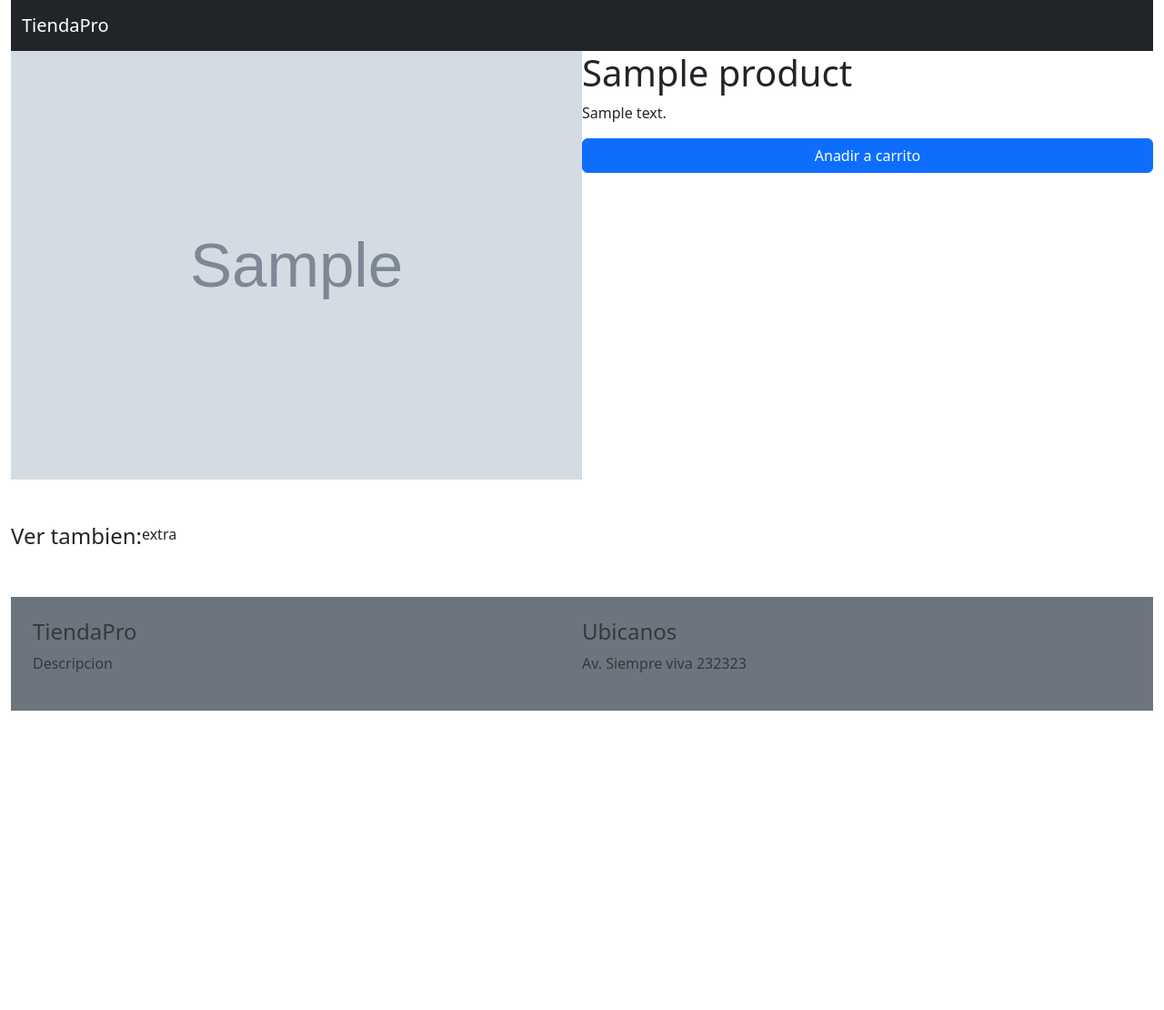
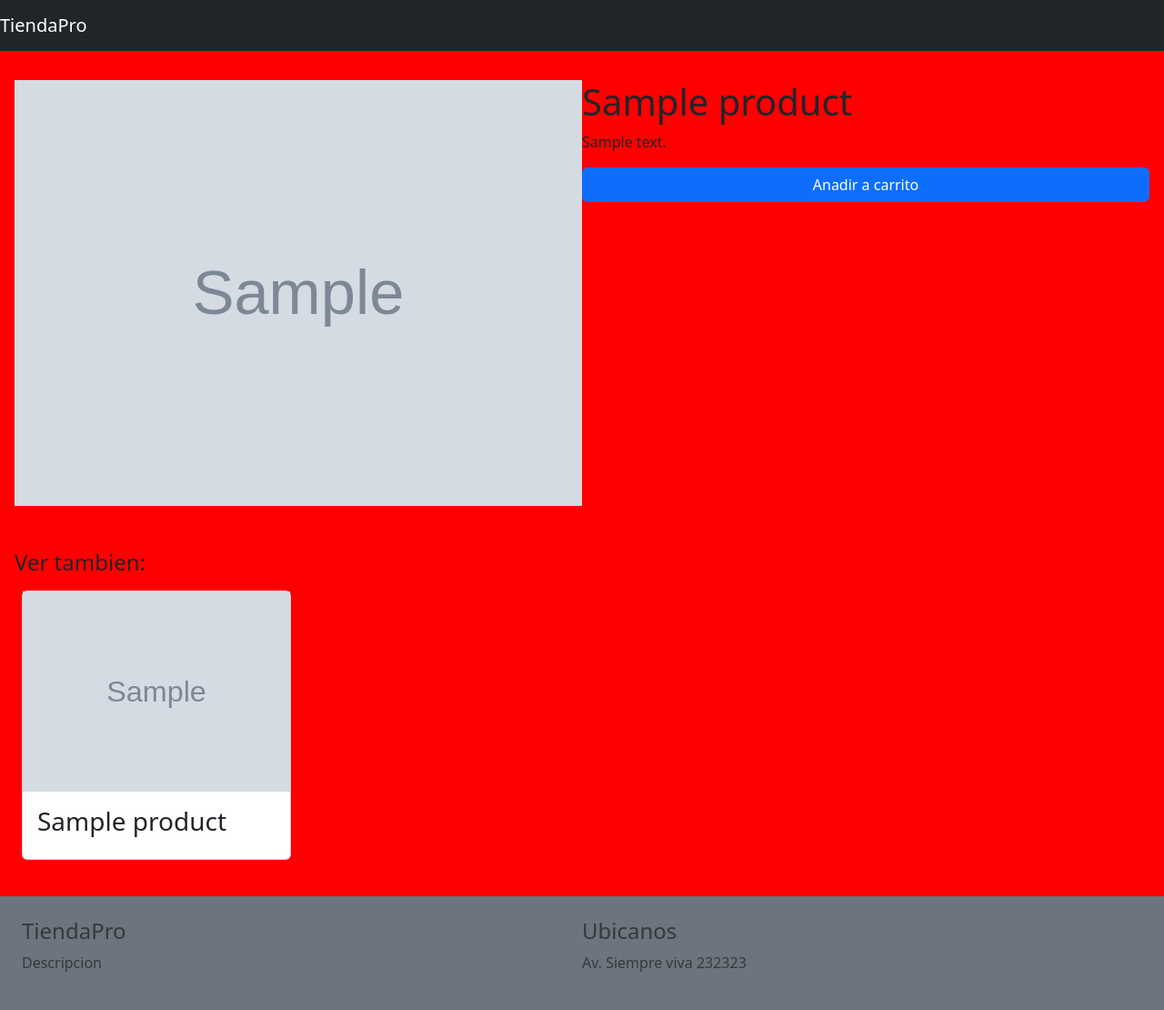
Before and after one commit to SegundoMedina/tiendapro, a Django app: template templates/tiendapp/product_detail.html in a window 1280 px wide. Shown: the whole page at 91% size. Before the commit the page ends 781 px from the top, so only its background shows below. Run offline with Django 5.2, Linux system fonts and the light colour scheme; tables that the repository leaves empty hold one stand-in row (values such as "Sample post"); the template is opened without the code that fills it: values that come from a table or form of the project are taken from there, most other values are stand-ins (such as "Sample title", 1, 10 or a date in 2020); grey boxes marked "Sample" are stand-in pictures.

Commit message:
integracion css

```diff
--- /dev/null
+++ b/static/styles.css
@@ -0,0 +1,20 @@
+.container-fluid {
+    padding: 0px;
+    margin: 0px;
+}
+
+.container-fluid > main {
+    min-height: 75vh!important;
+    padding-left: 16px;
+    padding-right: 16px;
+    padding-top: 32px;
+    padding-bottom: 32px;
+}
+
+body {
+    background-color: red;
+}
+
+.d-flex .w-100 img {width: 100%;}
+
+.card a img {width: 100%;}
--- a/templates/layout.html
+++ b/templates/layout.html
@@ -1,3 +1,4 @@
+{% load static %}
 <!DOCTYPE html>
 <html>
 
@@ -11,9 +12,10 @@
         <nav class="navbar navbar-expand bg-dark">
             <div class="container-fluid">
                 <a href="/" class="navbar-brand text-white">TiendaPro</a>
+                <link rel="stylesheet" href="{% static 'styles.css' %}"/>
             </div>
         </nav>
-        <main style="min-height: 75vh!important">
+        <main>
         {% block content %}
         {% endblock %}
         </main>
--- a/templates/tiendapp/index.html
+++ b/templates/tiendapp/index.html
@@ -1,8 +1,5 @@
 {% extends 'layout.html' %}
 {% block content %}
-<style>
-    .card a img {width: 100%;}
-</style>
 <div class="d-flex flex-wrap row-cols-4">
     {% for pr in products %}
     <div class="col p-2">
--- a/templates/tiendapp/product_detail.html
+++ b/templates/tiendapp/product_detail.html
@@ -1,8 +1,5 @@
 {% extends 'layout.html' %}
 {% block content %}
-<style>
-    .d-flex .w-100 img {width: 100%;}
-</style>
 <div class="d-flex">
     <div class="w-100 ">
         <img src="{{ product.image.url }}">
@@ -12,14 +9,24 @@
         <p>
             {{ product.description }}
         </p>
-        <a class="btn btn-primary">Anadir a carrito</a>
+        <a href="/add_to_cart/{{ product.sku }}"
+        class="btn btn-primary">Anadir a carrito</a>
     </div>
 </div>
-<div class="d-flex mt-4 pt-4">
+<div class="d-flex flex-column mt-4 pt-4">
     <h4>Ver tambien:</h4>
-    <div class="d-flex">
+    <div class="d-flex flex-wrap row-cols-4">
         {% for extra in extras %}
-        <div>extra</div>
+        <div class="col p-2">
+            <div class="card">
+                <a href="/product/{{ extra.sku }}">
+                    <img src="{{ extra.thumbnail.url }}" alt="">
+                </a>
+                <div class="card-body">
+                    <h3>{{ extra.name }}</h3>
+                </div>
+            </div>
+        </div>
         {% endfor %}
     </div>
 </div>
--- a/tiendapp/urls.py
+++ b/tiendapp/urls.py
@@ -1,8 +1,9 @@
 from django.urls import path
-from .views import v_index, v_cart, v_product_detail
+from .views import v_index, v_cart, v_product_detail, v_add_to_cart
 
 urlpatterns = [
     path("", v_index, name="index"),
     path("cart", v_cart, name="cart"),
     path("product/<code>", v_product_detail, name="product_detail"),
+    path("add_to_cart/<code>", v_add_to_cart, name="add_to_cart"),
 ]
--- a/tiendapro/settings.py
+++ b/tiendapro/settings.py
@@ -121,6 +121,10 @@ USE_TZ = True
 # https://docs.djangoproject.com/en/5.1/howto/static-files/
 
 STATIC_URL = 'static/'
+STATICFILES_DIRS = [
+    BASE_DIR / "static"
+]
+
 
 # Default primary key field type
 # https://docs.djangoproject.com/en/5.1/ref/settings/#default-auto-field
```
Also changed, not shown: tiendapp/views.py (+18 -10 lines).
